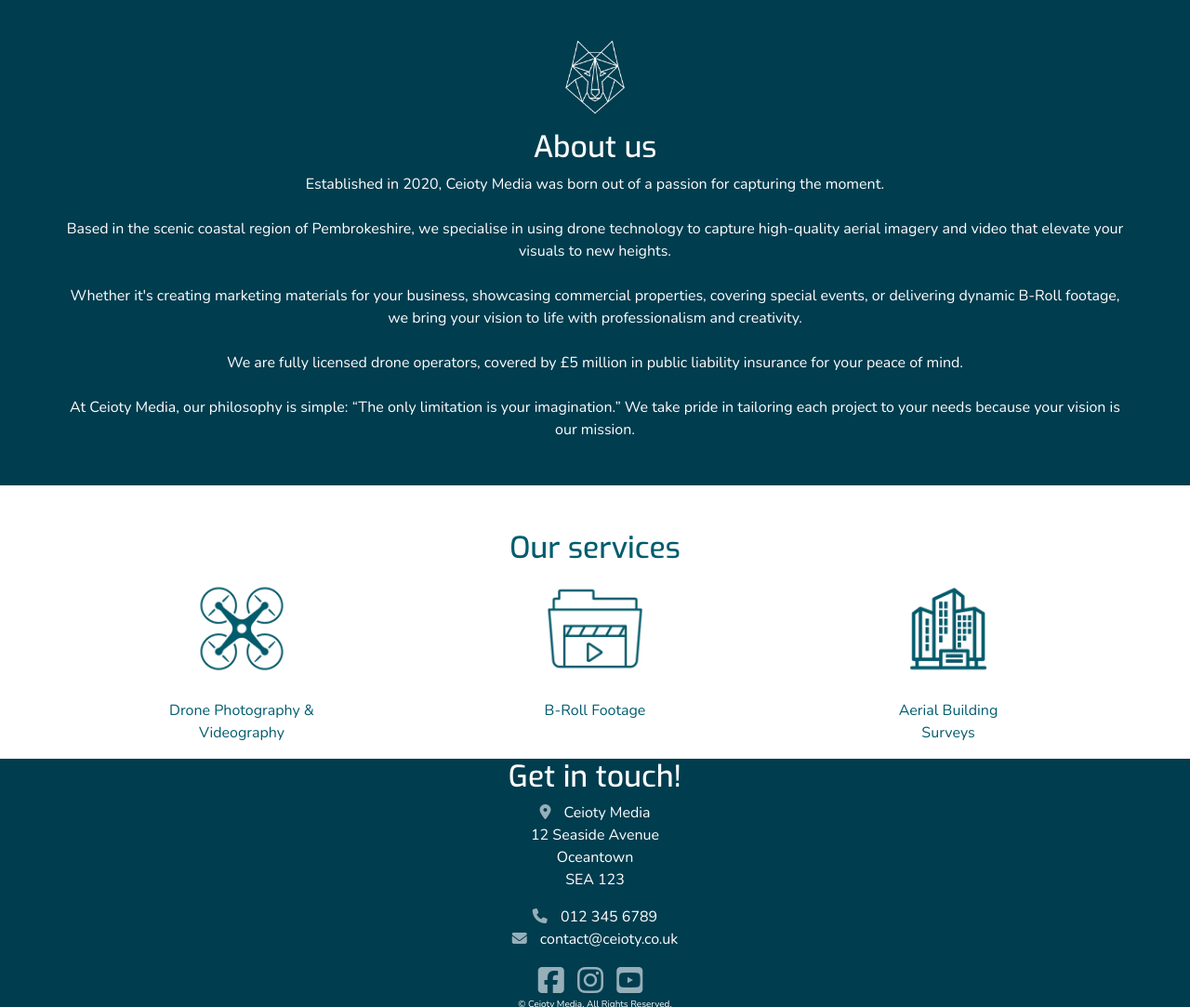
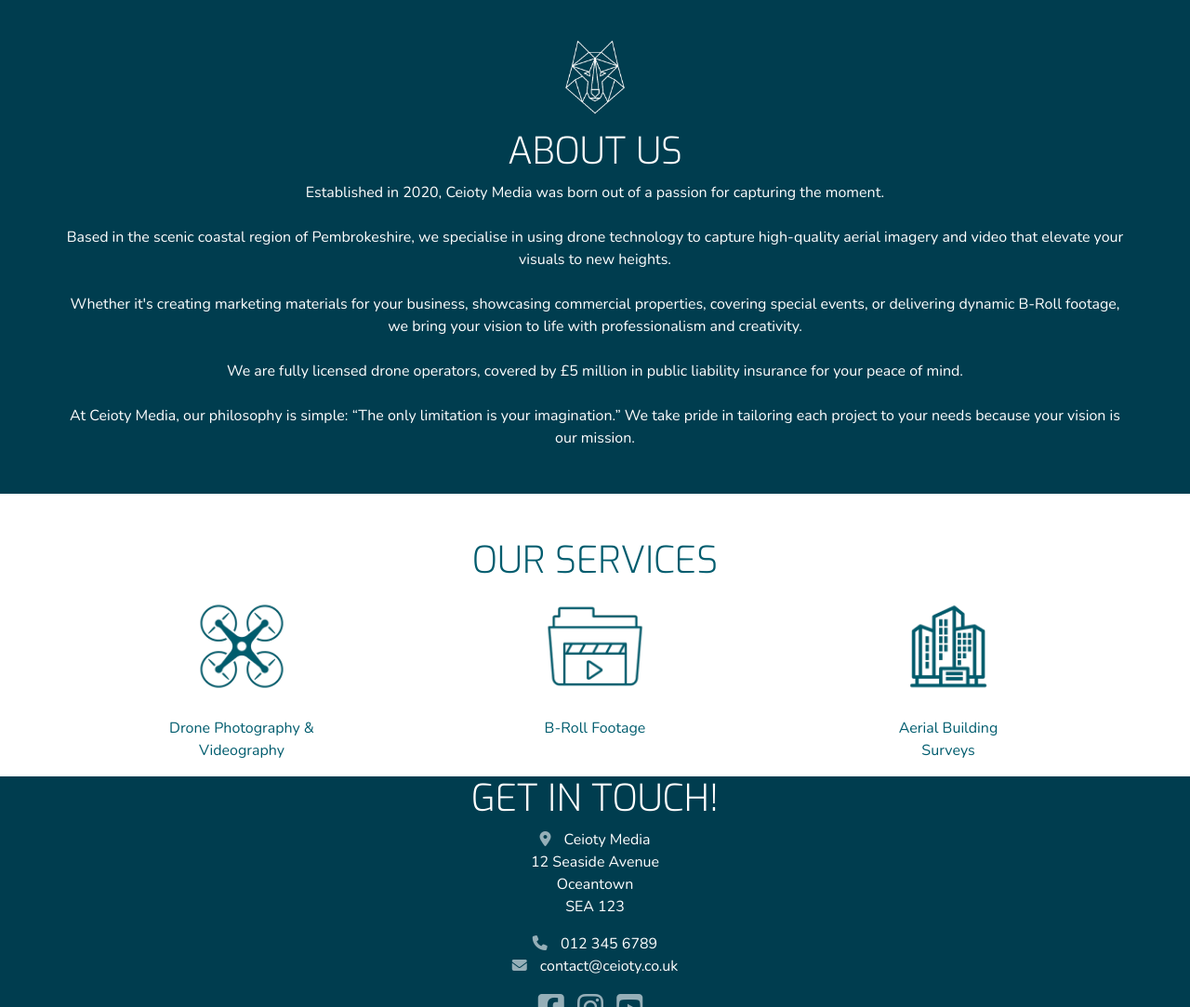
Before and after one commit to naomihunt25/ceioty-media, a plain HTML site: page index.html in a window 1280 px wide. Shown: the part 400-1483 px from the top of the page at 93% size. Drawn offline with nearby package versions, Linux system fonts and the light colour scheme.

Commit message:
style: Changed style of h2 text

```diff
--- a/assets/css/style.css
+++ b/assets/css/style.css
@@ -28,6 +28,10 @@ h2,
 h3 {
     font-family: var(--secondary-font);
     color: var(--primary-color);
+}
+
+h2 {
+    text-transform: uppercase;
 }
 
 .section {
--- a/index.html
+++ b/index.html
@@ -116,7 +116,7 @@
                 <div class="col-12"><img class="about-image" src="assets/images/logo-md-white.webp"
                         alt="Ceioty Media Logo"></div>
                 <div class="col-12">
-                    <h2>About us</h2>
+                    <h2 class="display-6">About us</h2>
                 </div>
                 <div class="col-11">
                     <p>
@@ -139,7 +139,7 @@
         <section id="brief-services" class="container section">
             <div class="row justify-content-center text-center">
                 <div class="col-12">
-                    <h2>Our services</h2>
+                    <h2 class="display-6">Our services</h2>
                 </div>
                 <div class="col-12 col-md-4 d-flex justify-content-center">
                     <div class="card" style="width: 12rem;">
@@ -179,7 +179,7 @@
         <div class="container">
             <div class="row justify-content-center text-center">
                 <div class="col-12">
-                    <h2>Get in touch!</h2>
+                    <h2 class="display-6">Get in touch!</h2>
                 </div>
                 <div class="col-12">
                     <address>
```
